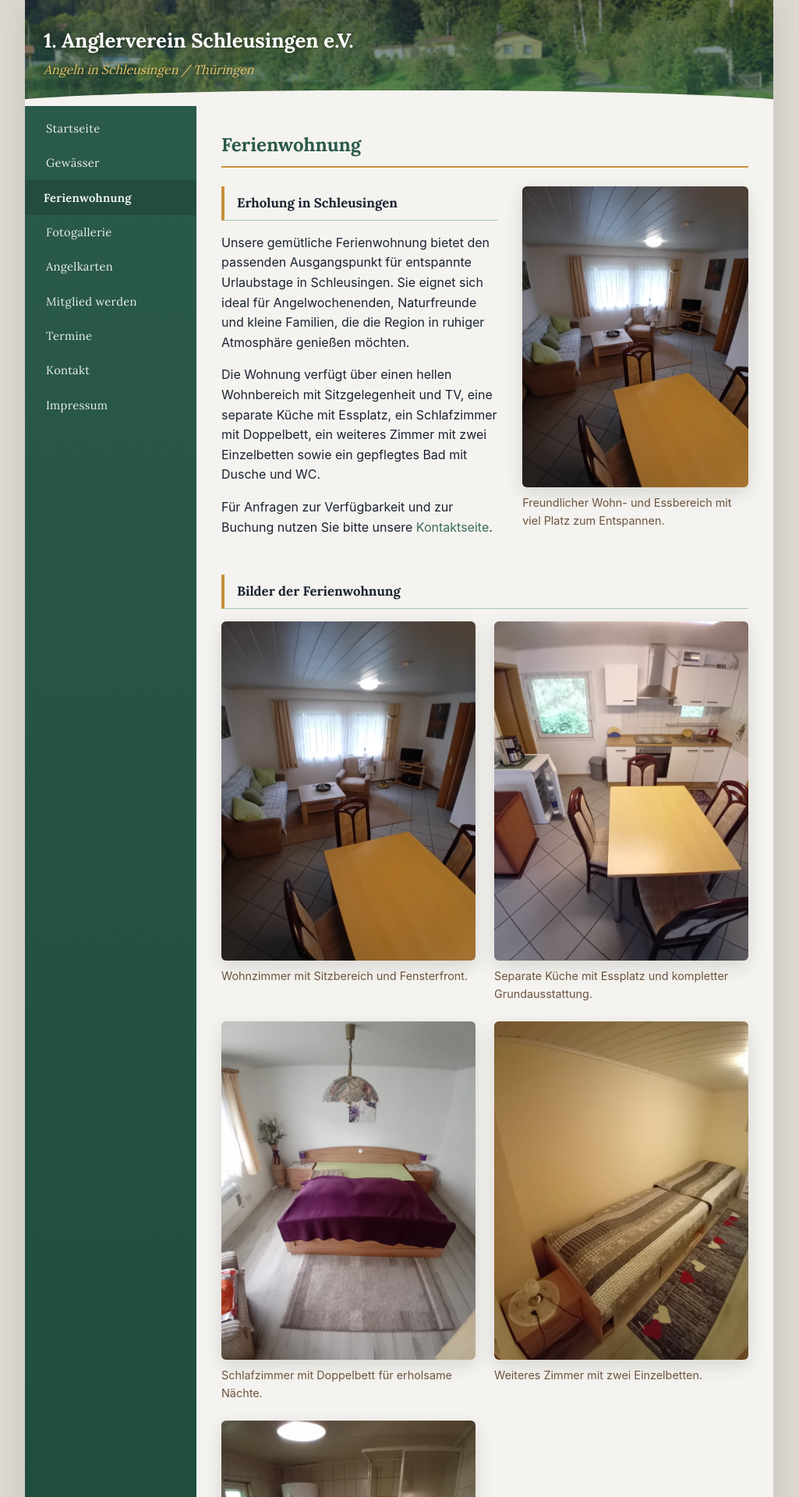
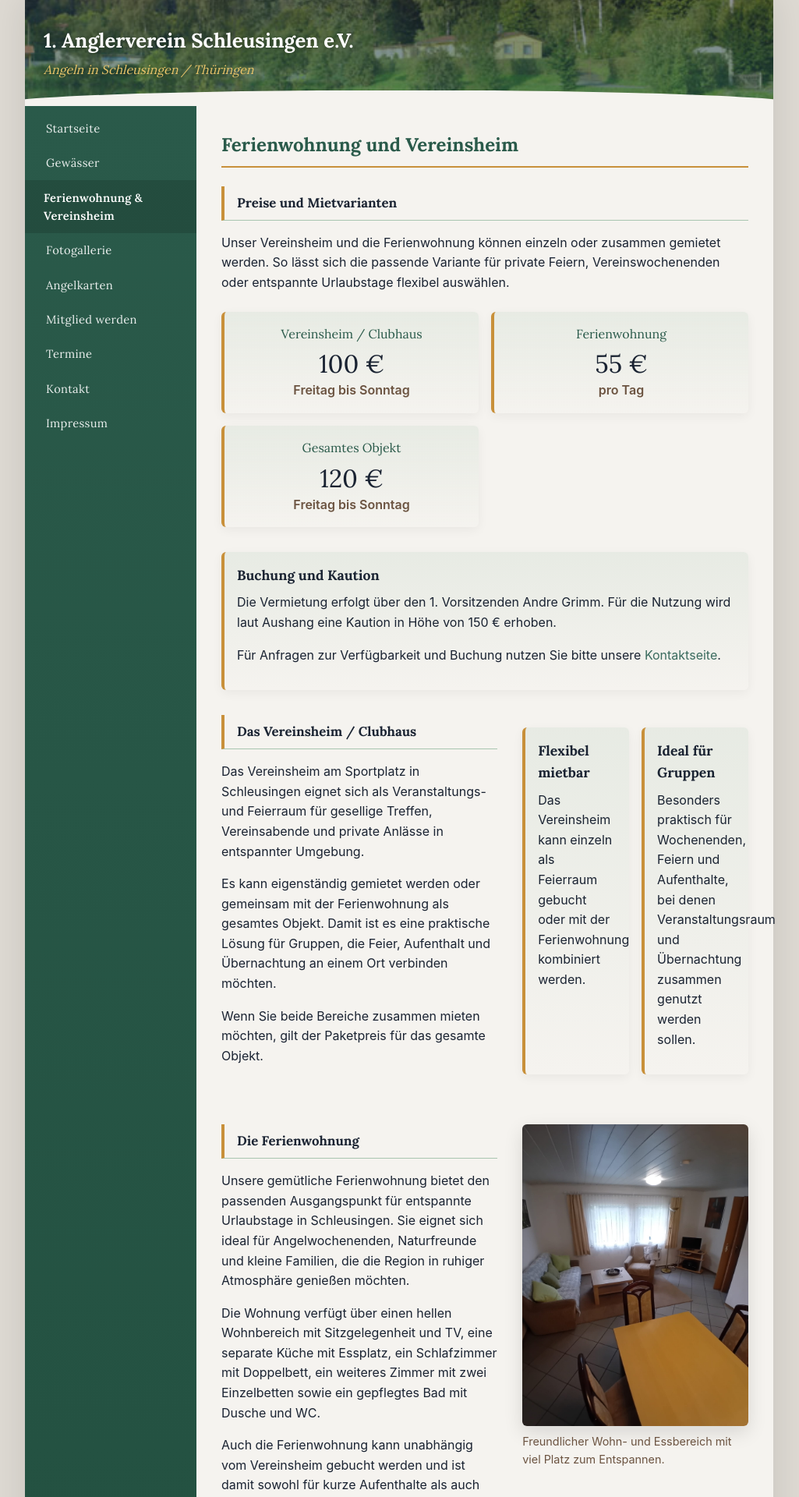
Before and after one commit to AndreKutzleb/av-schleusingen, a Jekyll site: the page built from ferienwohnung.html, in a window 1280 px wide. Shown: the top 1920 px of the page at 78% size, without its empty margins (128-1153 px from the left). Built offline with Jekyll 4.4.1, drawn with Linux system fonts in a browser that asks for light colours; some of the changed text lies outside the part shown.

Commit message:
Update rental page for clubhouse and apartment

```diff
--- a/_includes/nav.html
+++ b/_includes/nav.html
@@ -1,7 +1,7 @@
 <nav class="site-nav" aria-label="Hauptnavigation">
   <a href="{{ '/index.html' | relative_url }}" class="nav-link {% if page.url == '/index.html' or page.url == '/' %}active{% endif %}">Startseite</a>
   <a href="{{ '/gewaesser.html' | relative_url }}" class="nav-link {% if page.url == '/gewaesser.html' %}active{% endif %}">Gew&auml;sser</a>
-  <a href="{{ '/ferienwohnung.html' | relative_url }}" class="nav-link {% if page.url == '/ferienwohnung.html' %}active{% endif %}">Ferienwohnung</a>
+  <a href="{{ '/ferienwohnung.html' | relative_url }}" class="nav-link {% if page.url == '/ferienwohnung.html' %}active{% endif %}">Ferienwohnung &amp; Vereinsheim</a>
   <a href="{{ '/fotogallerie.html' | relative_url }}" class="nav-link {% if page.url == '/fotogallerie.html' %}active{% endif %}">Fotogallerie</a>
   <a href="{{ '/angelkarten.html' | relative_url }}" class="nav-link {% if page.url == '/angelkarten.html' %}active{% endif %}">Angelkarten</a>
   <a href="{{ '/mitglied.html' | relative_url }}" class="nav-link {% if page.url == '/mitglied.html' %}active{% endif %}">Mitglied werden</a>
--- a/css/avs_style.css
+++ b/css/avs_style.css
@@ -552,6 +552,48 @@ a:visited {
   margin-top: var(--spacing-md);
 }
 
+.rental-prices {
+  margin-bottom: var(--spacing-xl);
+}
+
+.rental-price-grid {
+  margin-top: var(--spacing-lg);
+}
+
+.rental-price-card {
+  text-align: center;
+}
+
+.rental-price-label,
+.rental-price-value,
+.rental-price-detail {
+  margin: 0;
+}
+
+.rental-price-label {
+  font-family: var(--font-heading);
+  font-size: 1rem;
+  color: var(--color-teal);
+}
+
+.rental-price-value {
+  margin-top: var(--spacing-sm);
+  font-family: var(--font-heading);
+  font-size: 2rem;
+  line-height: 1.1;
+  color: var(--color-navy);
+}
+
+.rental-price-detail {
+  margin-top: var(--spacing-xs);
+  color: var(--color-bark);
+  font-weight: 600;
+}
+
+.rental-note h3 {
+  margin-top: 0;
+}
+
 /* --- Contact Form legacy --- */
 .fehler_form {
   font-size: 0.9rem;
--- a/ferienwohnung.html
+++ b/ferienwohnung.html
@@ -1,15 +1,64 @@
 ---
 layout: default
-title: "1. Anglerverein Schleusingen e. V. - Ferienwohnung"
+title: "1. Anglerverein Schleusingen e. V. - Ferienwohnung und Vereinsheim"
 ---
-<h1 class="page-title">Ferienwohnung</h1>
+<h1 class="page-title">Ferienwohnung und Vereinsheim</h1>
+
+<section class="rental-prices">
+  <h2 class="section-header">Preise und Mietvarianten</h2>
+  <p>Unser Vereinsheim und die Ferienwohnung k&ouml;nnen einzeln oder zusammen gemietet werden. So l&auml;sst sich die passende Variante f&uuml;r private Feiern, Vereinswochenenden oder entspannte Urlaubstage flexibel ausw&auml;hlen.</p>
+
+  <div class="holiday-features rental-price-grid">
+    <article class="holiday-feature-card rental-price-card">
+      <p class="rental-price-label">Vereinsheim / Clubhaus</p>
+      <p class="rental-price-value">100 &euro;</p>
+      <p class="rental-price-detail">Freitag bis Sonntag</p>
+    </article>
+    <article class="holiday-feature-card rental-price-card">
+      <p class="rental-price-label">Ferienwohnung</p>
+      <p class="rental-price-value">55 &euro;</p>
+      <p class="rental-price-detail">pro Tag</p>
+    </article>
+    <article class="holiday-feature-card rental-price-card">
+      <p class="rental-price-label">Gesamtes Objekt</p>
+      <p class="rental-price-value">120 &euro;</p>
+      <p class="rental-price-detail">Freitag bis Sonntag</p>
+    </article>
+  </div>
+
+  <div class="holiday-feature-card rental-note">
+    <h3>Buchung und Kaution</h3>
+    <p>Die Vermietung erfolgt &uuml;ber den 1. Vorsitzenden Andre Grimm. F&uuml;r die Nutzung wird laut Aushang eine Kaution in H&ouml;he von 150 &euro; erhoben.</p>
+    <p>F&uuml;r Anfragen zur Verf&uuml;gbarkeit und Buchung nutzen Sie bitte unsere <a href="{{ '/kontakt.html' | relative_url }}">Kontaktseite</a>.</p>
+  </div>
+</section>
 
 <section class="holiday-intro">
   <div class="holiday-copy">
-    <h2 class="section-header">Erholung in Schleusingen</h2>
+    <h2 class="section-header">Das Vereinsheim / Clubhaus</h2>
+    <p>Das Vereinsheim am Sportplatz in Schleusingen eignet sich als Veranstaltungs- und Feierraum f&uuml;r gesellige Treffen, Vereinsabende und private Anl&auml;sse in entspannter Umgebung.</p>
+    <p>Es kann eigenst&auml;ndig gemietet werden oder gemeinsam mit der Ferienwohnung als gesamtes Objekt. Damit ist es eine praktische L&ouml;sung f&uuml;r Gruppen, die Feier, Aufenthalt und &Uuml;bernachtung an einem Ort verbinden m&ouml;chten.</p>
+    <p>Wenn Sie beide Bereiche zusammen mieten m&ouml;chten, gilt der Paketpreis f&uuml;r das gesamte Objekt.</p>
+  </div>
+
+  <div class="holiday-features">
+    <article class="holiday-feature-card">
+      <h3>Flexibel mietbar</h3>
+      <p>Das Vereinsheim kann einzeln als Feierraum gebucht oder mit der Ferienwohnung kombiniert werden.</p>
+    </article>
+    <article class="holiday-feature-card">
+      <h3>Ideal f&uuml;r Gruppen</h3>
+      <p>Besonders praktisch f&uuml;r Wochenenden, Feiern und Aufenthalte, bei denen Veranstaltungsraum und &Uuml;bernachtung zusammen genutzt werden sollen.</p>
+    </article>
+  </div>
+</section>
+
+<section class="holiday-intro">
+  <div class="holiday-copy">
+    <h2 class="section-header">Die Ferienwohnung</h2>
     <p>Unsere gem&uuml;tliche Ferienwohnung bietet den passenden Ausgangspunkt f&uuml;r entspannte Urlaubstage in Schleusingen. Sie eignet sich ideal f&uuml;r Angelwochenenden, Naturfreunde und kleine Familien, die die Region in ruhiger Atmosph&auml;re genie&szlig;en m&ouml;chten.</p>
     <p>Die Wohnung verf&uuml;gt &uuml;ber einen hellen Wohnbereich mit Sitzgelegenheit und TV, eine separate K&uuml;che mit Essplatz, ein Schlafzimmer mit Doppelbett, ein weiteres Zimmer mit zwei Einzelbetten sowie ein gepflegtes Bad mit Dusche und WC.</p>
-    <p>F&uuml;r Anfragen zur Verf&uuml;gbarkeit und zur Buchung nutzen Sie bitte unsere <a href="{{ '/kontakt.html' | relative_url }}">Kontaktseite</a>.</p>
+    <p>Auch die Ferienwohnung kann unabh&auml;ngig vom Vereinsheim gebucht werden und ist damit sowohl f&uuml;r kurze Aufenthalte als auch f&uuml;r l&auml;ngere Wochenenden geeignet.</p>
   </div>
 
   <figure class="holiday-hero">
```
